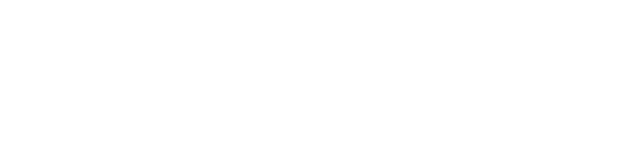
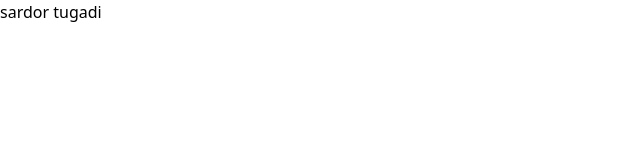
Before and after one commit to sardorbekkomiljov400/moon_group_speed, a plain HTML site: page moon.html in a window 1280 px wide. Shown: the whole page, without its empty margins (0-640 px from the left). Drawn offline with nearby package versions, Linux system fonts and the light colour scheme.

Commit message:
man tugattim

```diff
--- a/moon.html
+++ b/moon.html
@@ -8,6 +8,7 @@
     <title>Moon</title>
   </head>
   <body>
+    <h1>sardor tugadi</h1>
     <script src="https://cdn.jsdelivr.net/npm/@tailwindcss/browser@4"></script>
   </body>
 </html>
```
